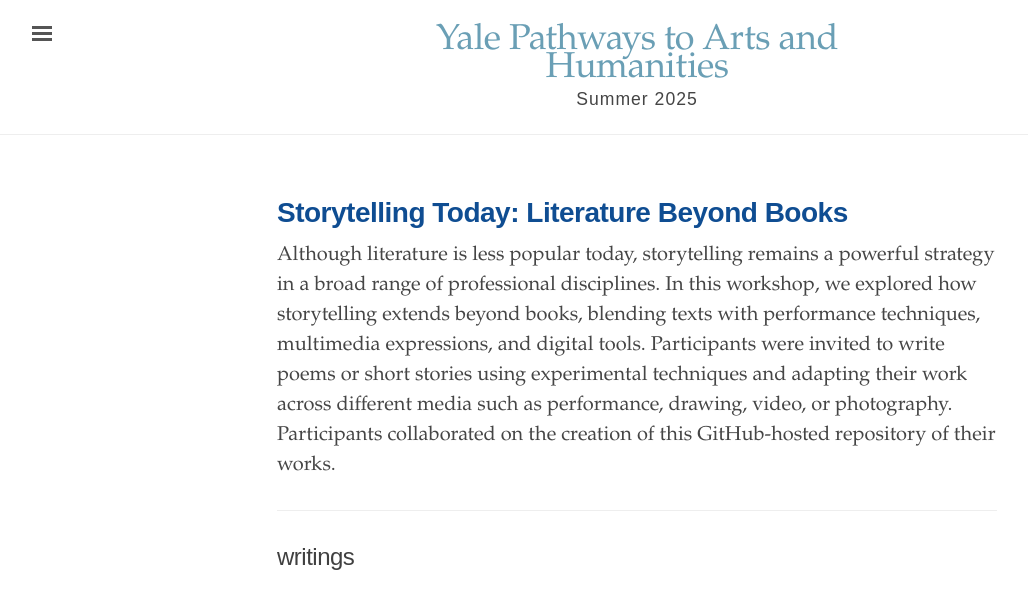
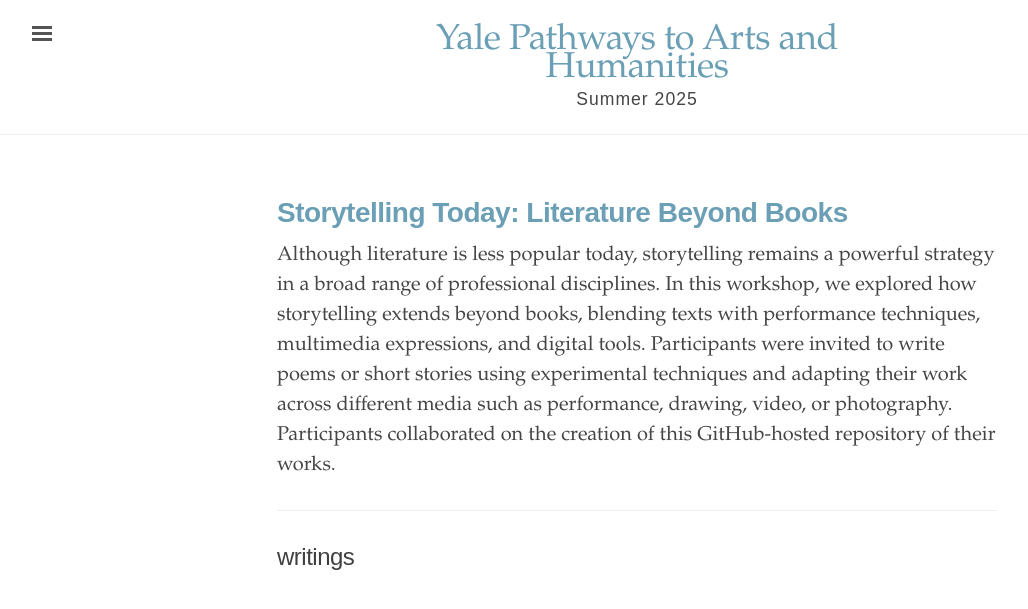
Before and after one commit to ypah-s25/storytelling, a Jekyll site: the page built from index.html, in a window 1280 px wide. Shown: the top 609 px of the page, without its empty margins (3-1031 px from the left). Built offline with Jekyll 4.4.1, drawn with Linux system fonts in a browser that asks for light colours.

Commit message:
Update index.html

```diff
--- a/index.html
+++ b/index.html
@@ -7,7 +7,7 @@
   <title>Yale Pathways to Arts and Humanities</title>
 </head>
 <div class="introduction">
-  <h1 style="font-weight: bold; color: #0F4D92;">Storytelling Today: Literature Beyond Books</h1>
+  <h1 style="font-weight: bold; color: #6a9fb5;">Storytelling Today: Literature Beyond Books</h1>
 <body>
 <p>
 Although literature is less popular today, storytelling remains a powerful strategy in a broad range of professional disciplines. In this workshop, we explored how storytelling extends beyond books, blending texts with performance techniques, multimedia expressions, and digital tools. Participants were invited to write poems or short stories using experimental techniques and adapting their work across different media such as performance, drawing, video, or photography. Participants collaborated on the creation of this GitHub-hosted repository of their works.
```
